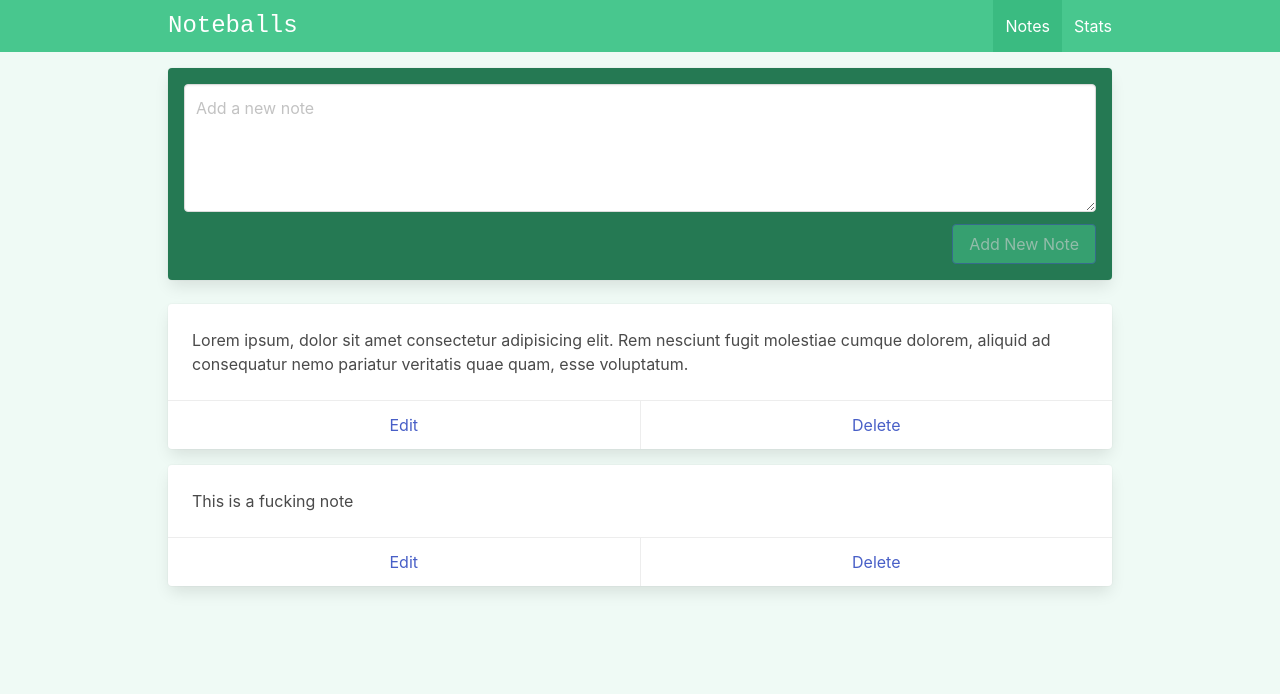
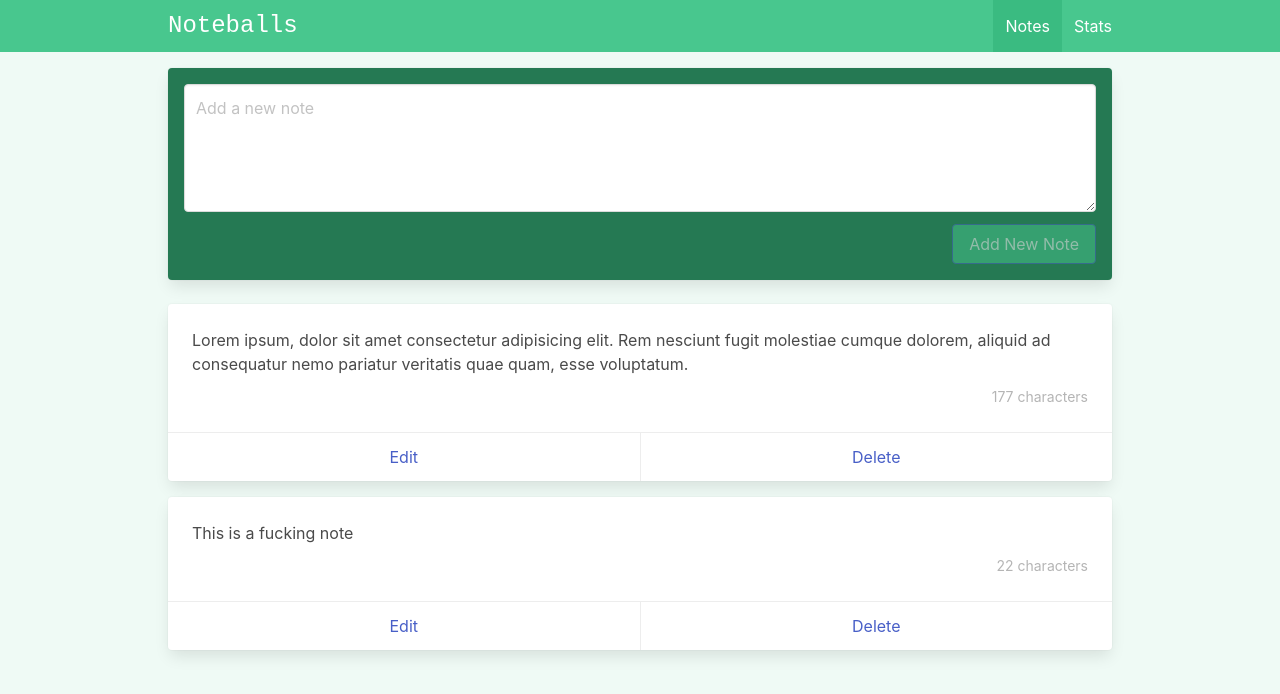
Before and after one commit to danielfoliveira/Noteballs, a Vue app: page /#/ in a window 1280 px wide. Shown: the top 694 px of the page. Built offline with nearby package versions, Linux system fonts and the light colour scheme.

Commit message:
Character length and delete note

```diff
--- a/src/components/Notes/Note.vue
+++ b/src/components/Notes/Note.vue
@@ -5,20 +5,29 @@
     <div class="card-content">
       <div class="content">
         {{ note.content }}
+        <div class="has-text-right has-text-grey-light mt-2">
+          <small>{{ characterLength }} </small>
+        </div>
       </div>
     </div>
     <footer class="card-footer">
       <a href="#" class="card-footer-item">Edit</a>
-      <a href="#" class="card-footer-item">Delete</a>
+      <a
+        class="card-footer-item"
+        href="#"
+        @click.prevent="handleDeleteClick"
+      >
+        Delete
+      </a>
     </footer>
   </div>
 </template>
 
 <script setup>
 /* ====== imports ====== */
-import { defineProps } from 'vue'
+import { computed } from 'vue';
+
 /* ====== props ====== */
-
 const props = defineProps({
   note: {
     type: Object,
@@ -26,4 +35,19 @@
   }
 })
 
+/* ====== emits ====== */
+const emit = defineEmits(['deleteClicked'])
+
+/* ====== character length ====== */
+const characterLength = computed(() => {
+  let length = props.note.content.length
+  let description = length > 1 ? 'characters' : 'character'
+  return `${length} ${description}`
+})
+
+/* ====== handle delete clicked ====== */
+const handleDeleteClick = () => {
+  emit('deleteClicked', props.note.id)
+}
+
 </script>
--- a/src/views/ViewNotes.vue
+++ b/src/views/ViewNotes.vue
@@ -29,6 +29,7 @@
       v-for="note in notes"
       :key="note.id"
       :note="note"
+      @deleteClicked="deleteNote"
     />
 
   </div>
@@ -70,4 +71,8 @@
   newNoteRef.value.focus()
 }
 
+const deleteNote = (idToDelete) => {
+  notes.value = notes.value.filter(note => note.id !== idToDelete)
+}
+
 </script>
```
